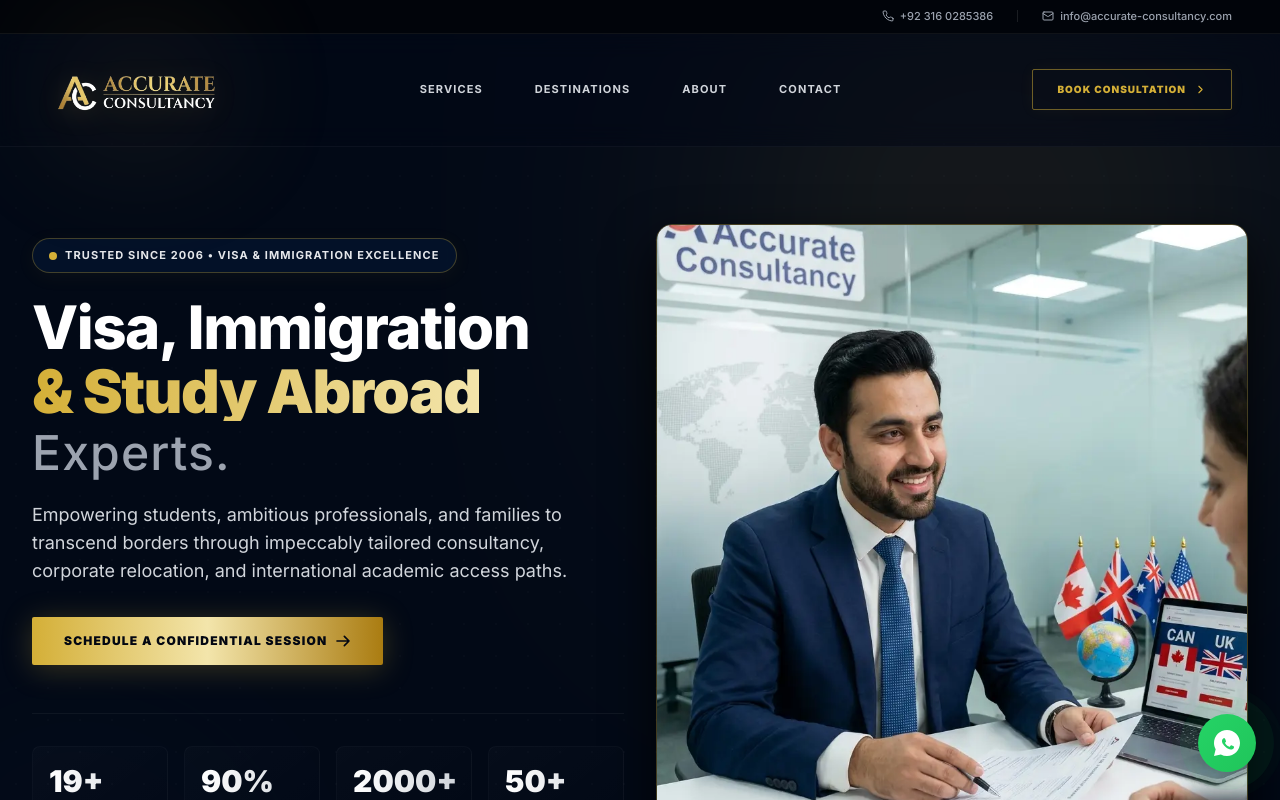
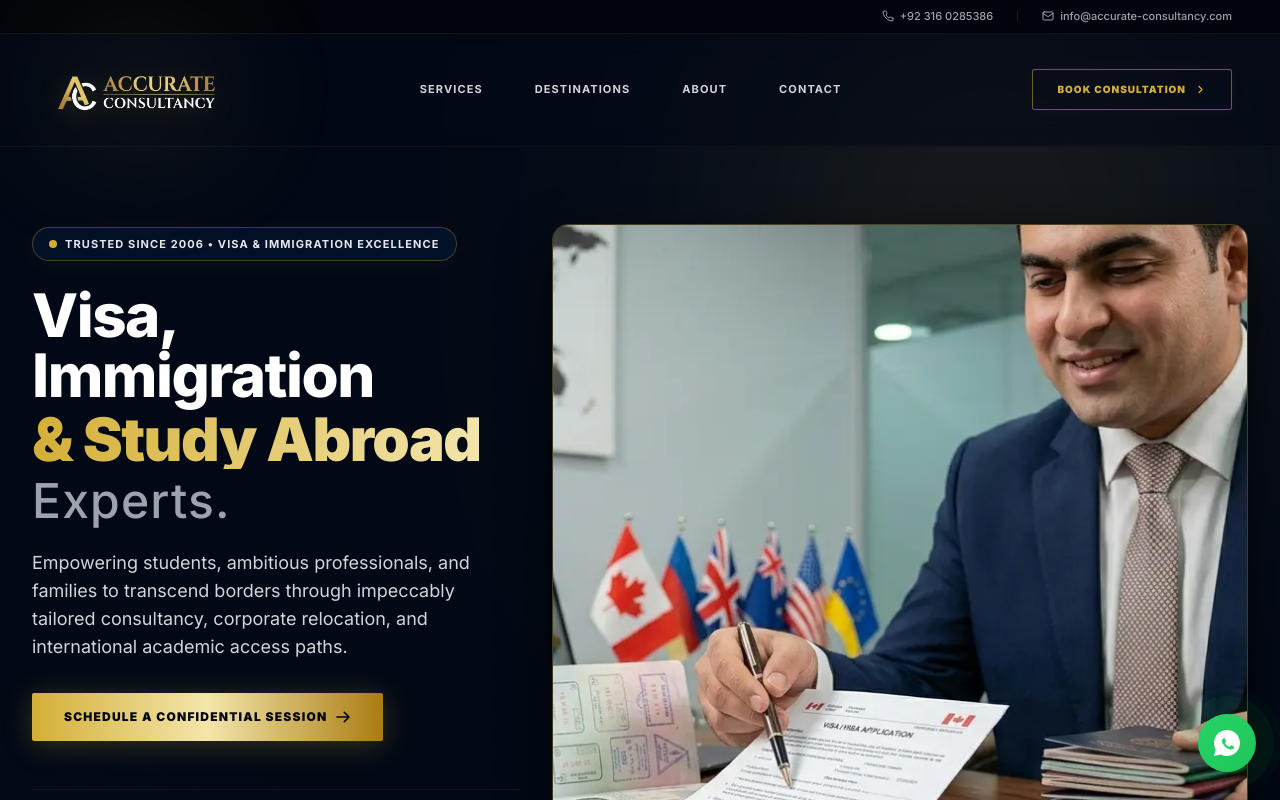
Before and after one commit to imran1001/Accurate-ConsultancyV3, a React (Vite) app: page / in a window 1280 px wide. Shown: the top 800 px of the page. Built offline with nearby package versions, Linux system fonts and the light colour scheme.

Commit message:
Refactor Hero component layout and styles

```diff
--- a/src/components/Hero.jsx
+++ b/src/components/Hero.jsx
@@ -33,7 +33,6 @@ const Hero = () => {
   return (
     <section
       id="hero"
-      // pt-36 (144px) to pt-48 safely pushes content below the floating header
       className="relative min-h-screen pt-36 sm:pt-44 lg:pt-48 pb-20 px-4 sm:px-6 lg:px-8 overflow-hidden flex items-center bg-[#020916]"
     >
       {/* ===== BACKGROUND AMBIENT GLOWS ===== */}
@@ -43,8 +42,8 @@ const Hero = () => {
 
       <div className="max-w-7xl mx-auto w-full relative z-10 grid lg:grid-cols-12 gap-8 items-center">
 
-        {/* ===== LEFT CONTENT COLUMN ===== */}
-        <div className="text-left w-full lg:col-span-6 z-20">
+        {/* ===== LEFT CONTENT COLUMN (Slightly compressed to feed the image) ===== */}
+        <div className="text-left w-full lg:col-span-5 z-20">
 
           {/* Corporate Badge */}
           <div className="inline-flex items-center gap-2 mb-6 px-4 py-2 rounded-full border border-[#D4AF37]/30 bg-[#04152d]/80 backdrop-blur-md shadow-[0_4px_20px_rgba(214,175,55,0.05)] animate-fadeInUp">
@@ -73,7 +72,7 @@ const Hero = () => {
             Empowering students, ambitious professionals, and families to transcend borders through impeccably tailored consultancy, corporate relocation, and international academic access paths.
           </p>
 
-          {/* Primary Action Button (The "Hero King") */}
+          {/* Primary Action Button */}
           <div className="flex flex-col sm:flex-row items-center gap-4 mb-12 w-full sm:w-auto">
             <a
               href="#consultation"
@@ -109,14 +108,14 @@ const Hero = () => {
           </div>
         </div>
 
-        {/* ===== RIGHT CONTENT COLUMN (Image Card) ===== */}
-        <div className="w-full lg:col-span-6 flex items-center justify-center relative py-8 z-10">
-          <div className="relative w-full h-[360px] sm:h-[440px] md:h-[520px] lg:h-[640px] rounded-2xl overflow-hidden shadow-[0_20px_50px_rgba(0,0,0,0.8)] border border-[#D4AF37]/30 group hover:border-[#D4AF37]/60 transition-all duration-500">
+        {/* ===== RIGHT CONTENT COLUMN (Expanded 10-15% Larger Canvas) ===== */}
+        <div className="w-full lg:col-span-7 flex items-center justify-center relative py-8 z-10">
+          <div className="relative w-full h-[400px] sm:h-[500px] md:h-[580px] lg:h-[720px] rounded-2xl overflow-hidden shadow-[0_20px_50px_rgba(0,0,0,0.8)] border border-[#D4AF37]/30 group hover:border-[#D4AF37]/60 transition-all duration-500">
             <div className="absolute inset-0 bg-gradient-to-tr from-[#D4AF37]/10 to-transparent opacity-0 group-hover:opacity-100 transition-opacity duration-500 z-10 pointer-events-none" />
 
-            {/* Cinematic Reverse-Zoom: Starts slightly zoomed in (scale-[1.06]) and smoothly pulls out to true size (scale-100) on hover */}
+            {/* Cinematic Reverse-Zoom */}
             <img
-              src="/imageshero-1.webp.webp"
+              src="/imageshero-1.webp"
               alt="Muhammad Imran Malik Consulting Client"
               className="w-full h-full object-cover object-[72%_15%] transform scale-[1.06] group-hover:scale-100 transition-transform duration-700 ease-out"
             />
```
